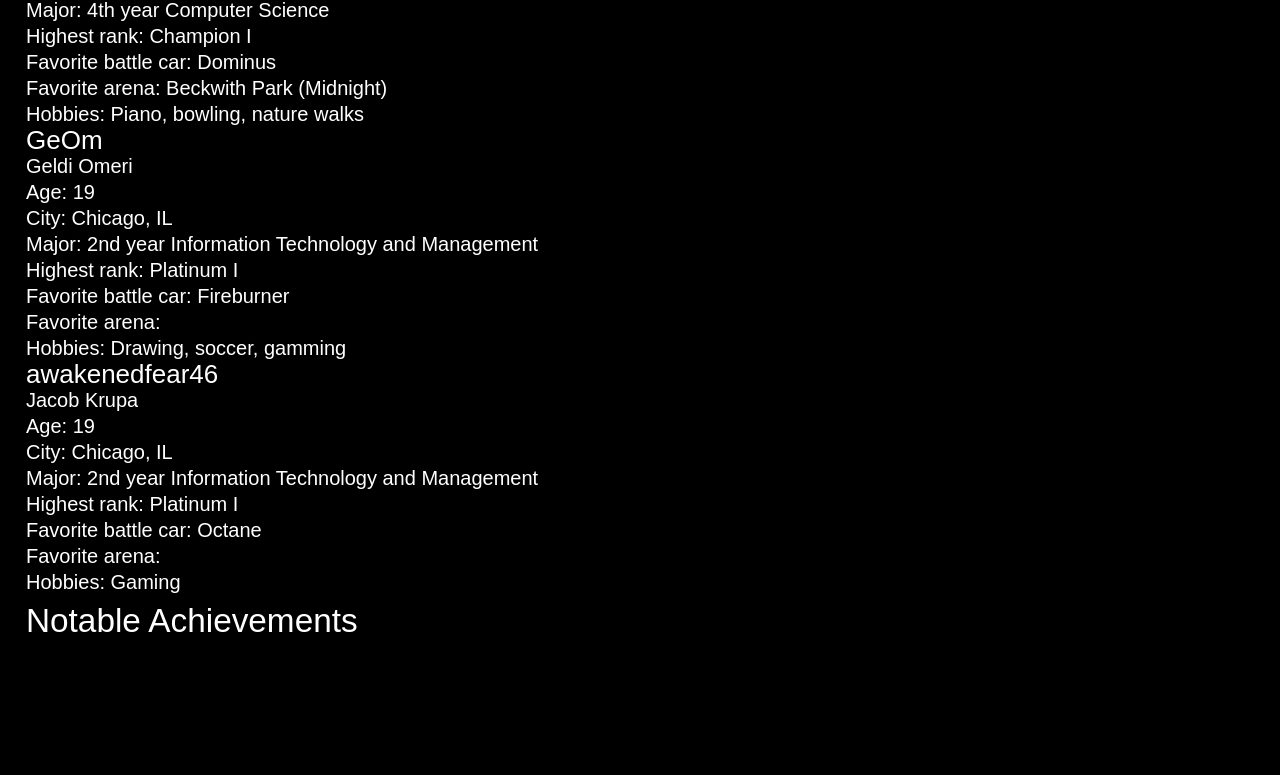
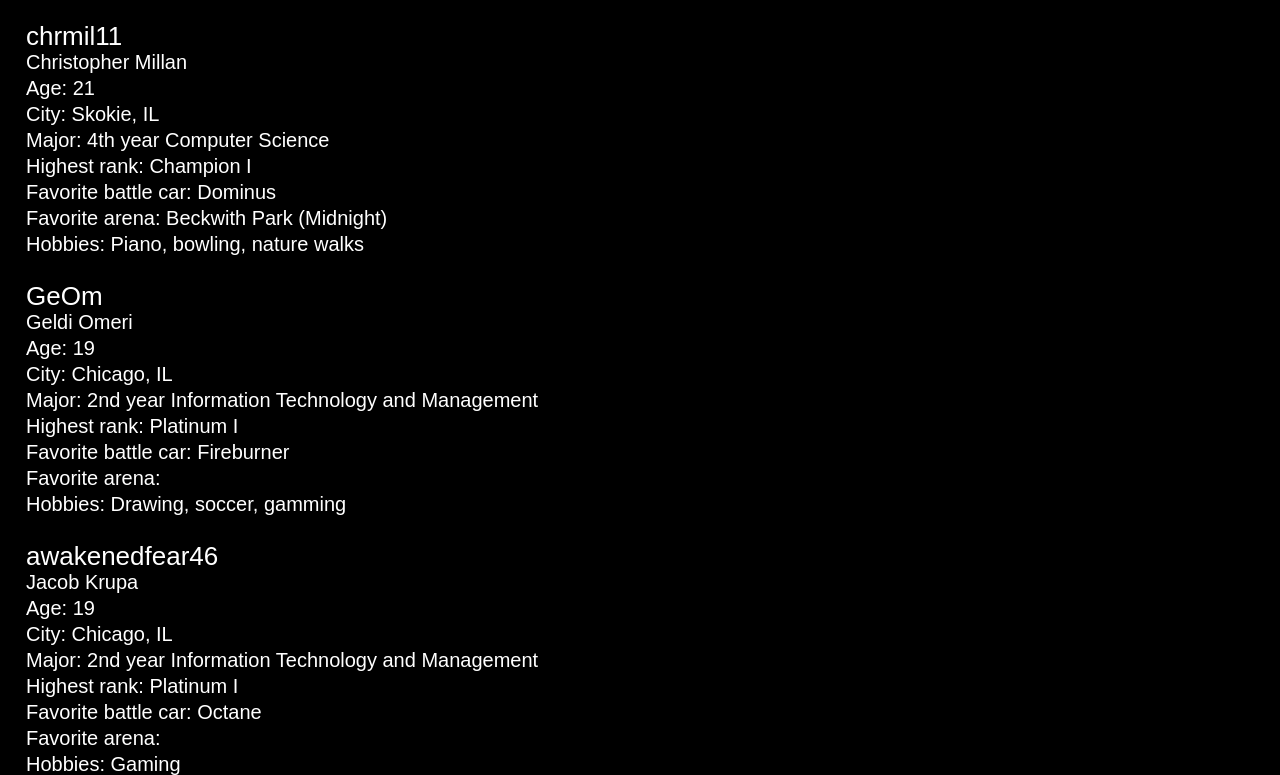
Before and after one commit to chrmil11/projectwebsite, a plain HTML site: page index.html in a window 1280 px wide. Shown: the part 419-1194 px from the top of the page. Before the commit the page ends 1092 px from the top, so only its background shows below. Drawn offline with Linux system fonts and the light colour scheme.

Commit message:
Add padding for section id and player class blocks

```diff
--- a/screen.css
+++ b/screen.css
@@ -91,6 +91,15 @@ h3 > small {
 /* Layout Styles */
 
 /* Modular Styles */
+#header, #introduction, #team, #achievements {
+	display: block;
+	padding-bottom: 2.6em;
+}
+
+.player {
+	display: block;
+	padding-top: 1.3em;
+}
 
 /* State Styles; Media-query dependent styles */
 
```
